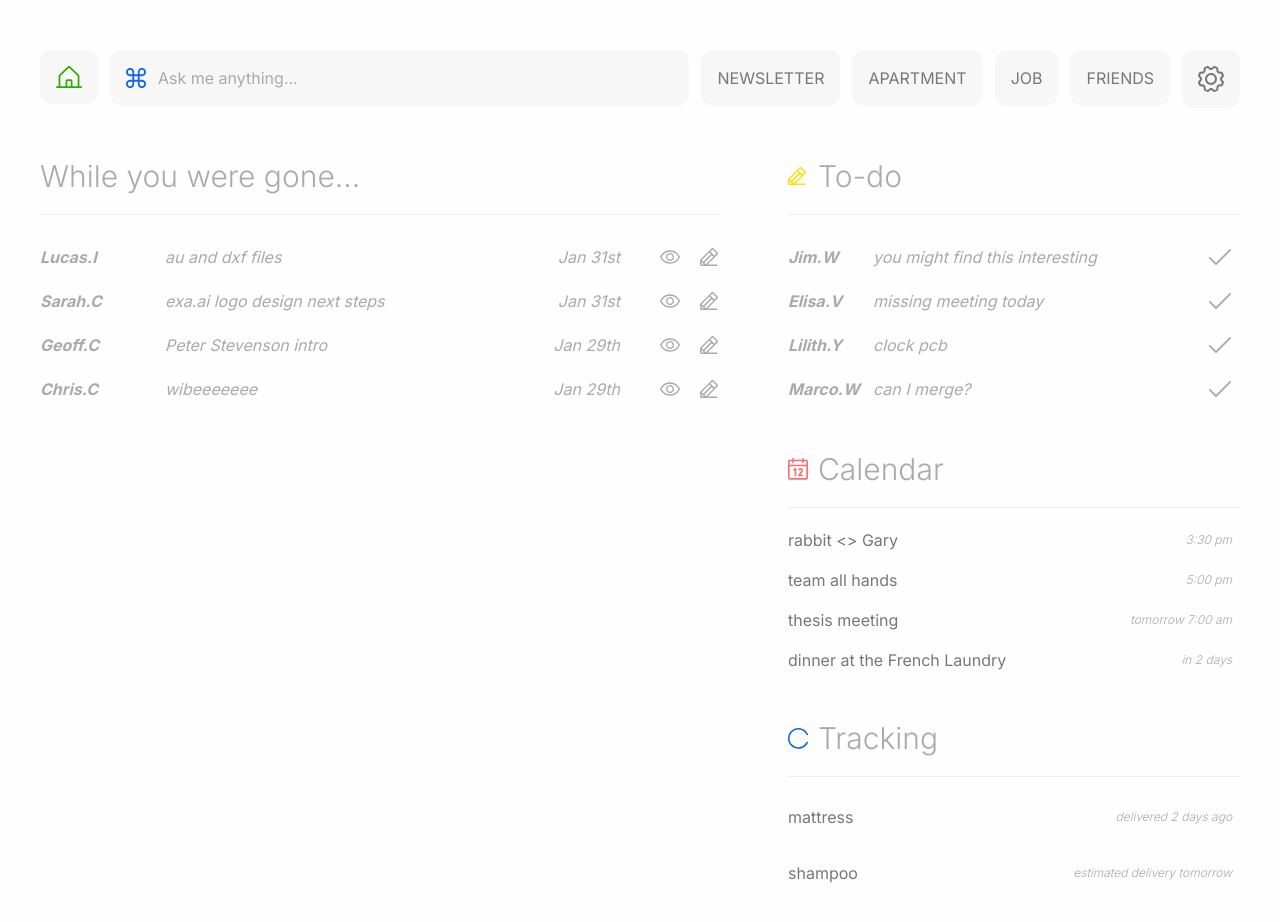
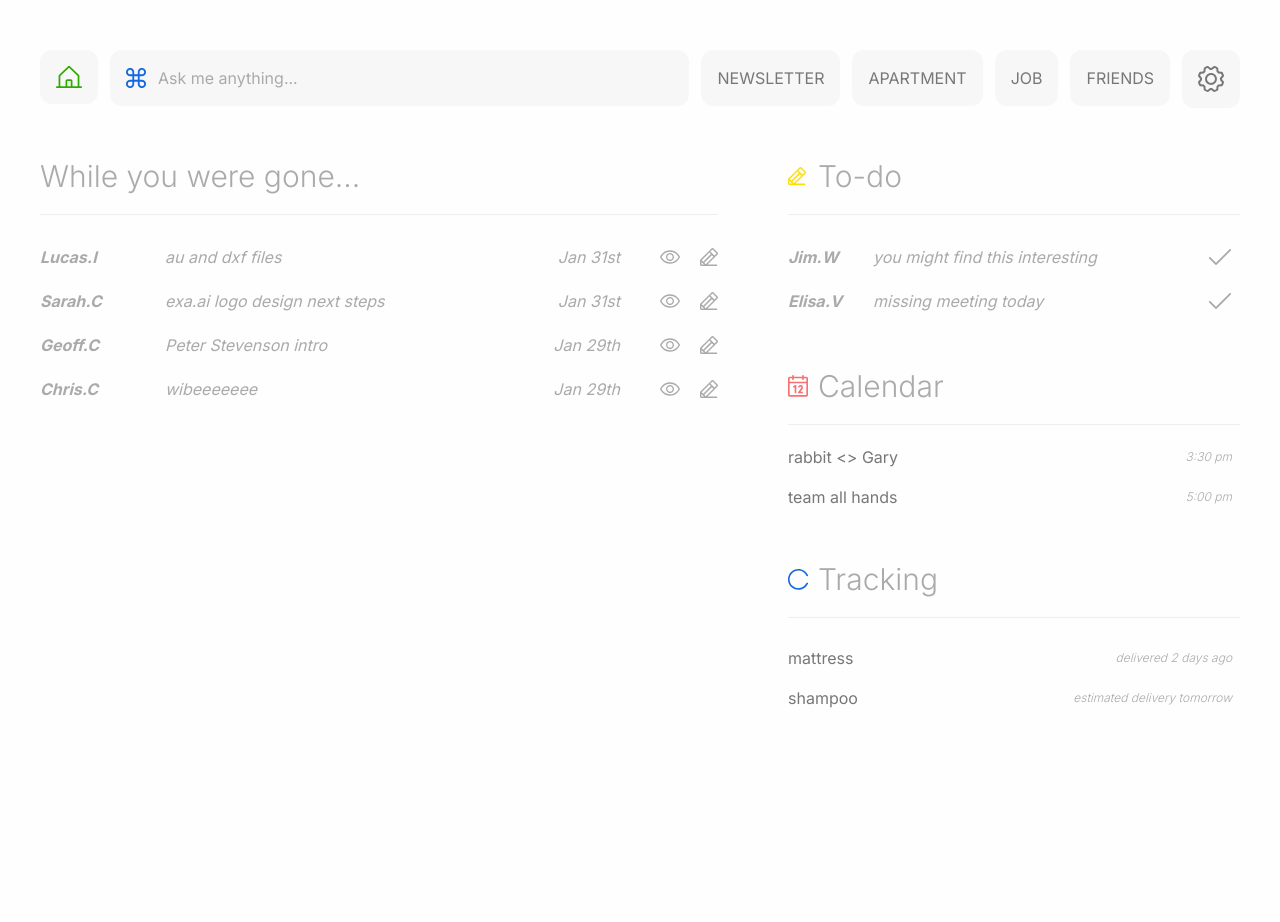
Before and after one commit to marcowang01/envelope-demo, a Next.js app: page / in a window 1280 px wide. Shown: the top 922 px of the page. After the commit the page ends 805 px from the top, so only its background shows below. Built offline with nearby package versions, Linux system fonts and the light colour scheme.

Commit message:
dynamic heights

```diff
--- a/src/components/home/calendarCardItems.tsx
+++ b/src/components/home/calendarCardItems.tsx
@@ -11,7 +11,7 @@ export function CalendarCardItems({
     // 160 is exactly 4 rows of 40px
     <div
       className={clsx(
-        "flex flex-col justify start mt-[12px] h-[160px] overflow-y-auto",
+        "flex flex-col justify start mt-[12px] h-[calc((100vh-543px)*0.33)] max-h-[200px] overflow-y-auto",
         {
           "pr-[8px]": calendarEvents.length > 4,
         },
--- a/src/components/home/todoCardItems.tsx
+++ b/src/components/home/todoCardItems.tsx
@@ -7,7 +7,7 @@ export function TodoCardItems({ todos }: { todos: TodoEmail[] }) {
     // 176 is exactly 4 rows of 44px
     <div
       className={clsx(
-        "flex flex-col justify start mt-[20px] h-[176px] overflow-y-auto",
+        "flex flex-col justify start mt-[20px] h-[calc((100vh-543px)*0.36)] max-h-[220px] overflow-y-auto",
         {
           "pr-[8px]": todos.length > 4,
         },
--- a/src/components/home/trackingCardItems.tsx
+++ b/src/components/home/trackingCardItems.tsx
@@ -13,7 +13,7 @@ export function TrackingCardItems({
     // 120 is exactly 3 rows of 40px
     <div
       className={clsx(
-        "flex flex-col gap-[16px] justify start mt-[20px] h-[120px] overflow-y-auto",
+        "flex flex-col justify start mt-[20px] h-[calc((100vh-543px)*0.30)] max-h-[160px] overflow-y-auto",
         {
           "pr-[8px]": trackingItems.length > 3,
         },
```
